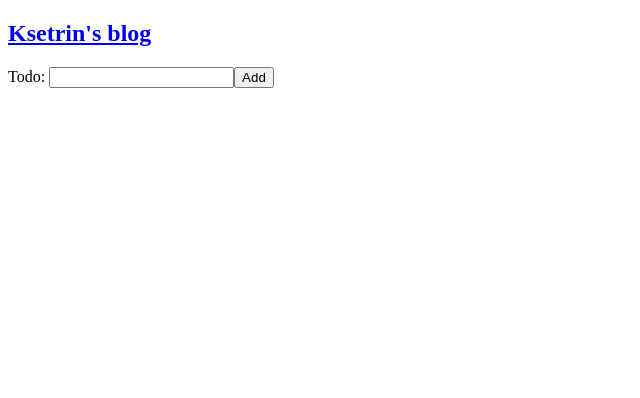
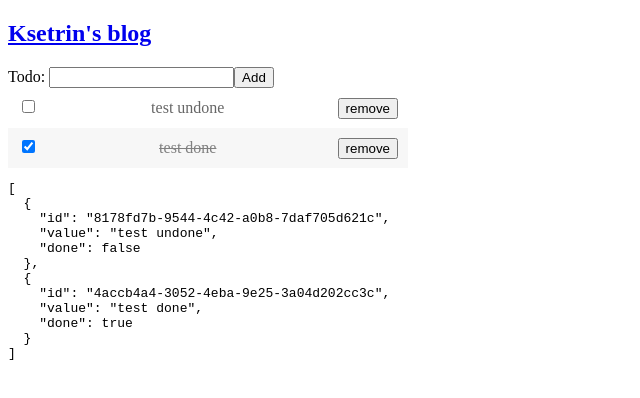
Before and after one commit to ksetrin/ksetrin.com, an Angular app: page / in a window 1280 px wide. Shown: the top 398 px of the page, without its empty margins (0-640 px from the left). Built offline with nearby package versions, Linux system fonts and the light colour scheme.

Commit message:
todo list: done and remove

```diff
--- a/package.json
+++ b/package.json
@@ -21,6 +21,7 @@
     "@angular/router": "~9.1.0",
     "rxjs": "~6.5.4",
     "tslib": "^1.10.0",
+    "uuidv4": "^6.0.7",
     "zone.js": "~0.10.2"
   },
   "devDependencies": {
@@ -28,9 +29,9 @@
     "@angular/cli": "~9.1.0",
     "@angular/compiler-cli": "~9.1.0",
     "@angular/language-service": "~9.1.0",
-    "@types/node": "^12.11.1",
     "@types/jasmine": "~3.5.0",
     "@types/jasminewd2": "~2.0.3",
+    "@types/node": "^12.11.1",
     "codelyzer": "^5.1.2",
     "jasmine-core": "~3.5.0",
     "jasmine-spec-reporter": "~4.2.1",
--- a/src/app/components/todo-list/todo-list.component.html
+++ b/src/app/components/todo-list/todo-list.component.html
@@ -7,7 +7,15 @@
 
   <div class="list">
     <ul>
-      <li *ngFor="let item of todoList">{{item}}</li>
+      <li *ngFor="let item of todoList">
+        <input (change)="doneToggle(item.id)" [checked]="item.done" class="done-btn" type="checkbox">
+        <span [ngClass]="{completed: item.done}">{{item.value}}</span>
+        <button (click)="remove(item.id)">remove</button>
+      </li>
     </ul>
   </div>
+
+  <div>
+    <pre>{{todoList | json}}</pre>
+  </div>
 </div>
--- a/src/app/components/todo-list/todo-list.component.scss
+++ b/src/app/components/todo-list/todo-list.component.scss
@@ -0,0 +1,81 @@
+.list {
+  width: 400px;
+}
+ul{
+  list-style: none;
+  margin: 0;
+  padding: 0;
+}
+li {
+  background: #fff;
+  height: 40px;
+  line-height: 40px;
+  color: #666;
+  display: flex;
+  justify-content: space-between;
+  align-items: baseline;
+  padding: 0 10px 0 10px;
+}
+li:nth-child(2n){
+  background: #f7f7f7;
+}
+li:hover{
+  cursor: pointer;
+}
+.form {
+  display: flex;
+  padding: 0 10px 0 10px;
+}
+.form input[type=text]{
+  flex: 1;
+  padding: 12px 20px;
+  margin: 10px  10px 10px 0;
+  border: 1px solid #ccc;
+  border-radius: 4px;
+  box-sizing: border-box;
+  font-size: 18px;
+}
+.form input[type=submit] {
+  flex: 0;
+  background-color: #4CAF50;
+  color: white;
+  padding: 14px 20px;
+  margin: 10px 0;
+  border: none;
+  border-radius: 4px;
+  cursor: pointer;
+}
+
+input[type=submit]:hover {
+  background-color: #45a049;
+}
+
+.done-btn {
+  //transform: scale(2);
+}
+
+.delete-btn {
+  background-color: #d13b00;
+  border: none;
+  color: white;
+  padding: 5px 10px;
+  text-align: center;
+  text-decoration: none;
+  display: inline-block;
+  font-size: 100%;
+}
+
+.container{
+  margin: 250px auto;
+  width: 600px;
+  box-shadow: 0 0 15px rgba(0,0,0,0.5);
+  background: #F5F5F5;
+
+}
+.completed{
+  text-decoration: line-through;
+  color: grey;
+}
+li.over {
+  border: 1px dashed grey;
+}
--- a/src/app/components/todo-list/todo-list.component.ts
+++ b/src/app/components/todo-list/todo-list.component.ts
@@ -1,5 +1,7 @@
-import { Component, OnInit } from '@angular/core';
+import {Component, OnInit} from '@angular/core';
 import {FormControl, Validators} from '@angular/forms';
+import uuidv4 from 'uuid/v4'
+import {ToDo} from '../../types/todo';
 
 @Component({
   selector: 'app-todo-list',
@@ -8,16 +10,41 @@ import {FormControl, Validators} from '@angular/forms';
 })
 export class TodoListComponent implements OnInit {
 
-  todoList = [];
+  todoList: ToDo[] = [
+    {id: uuidv4(), value: 'test undone', done: false},
+    {id: uuidv4(), value: 'test done', done: true},
+  ];
   todoItem = new FormControl('', [Validators.required]);
 
-  constructor() { }
+  constructor() {
+  }
 
   ngOnInit(): void {
   }
 
   add() {
-    this.todoList.push(this.todoItem.value);
+    this.todoList.push({
+      id: uuidv4(),
+      value: this.todoItem.value,
+      done: false
+    });
     this.todoItem.reset();
   }
+
+  remove(id: string) {
+    this.todoList = this.todoList.filter((t: ToDo) => t.id !== id);
+  }
+
+  doneToggle(id: string) {
+    this.todoList = this.todoList.map((t: ToDo) => (
+      t.id === id
+        ? {
+          ...t,
+          done: !t.done
+        }
+        : t
+      )
+    );
+  }
+
 }
--- /dev/null
+++ b/src/app/types/todo.ts
@@ -0,0 +1,5 @@
+export interface ToDo {
+  id: string;
+  value: string;
+  done: boolean;
+}
```
Also changed, not shown: 1 other file (tests, documents, lock files or other folders).
